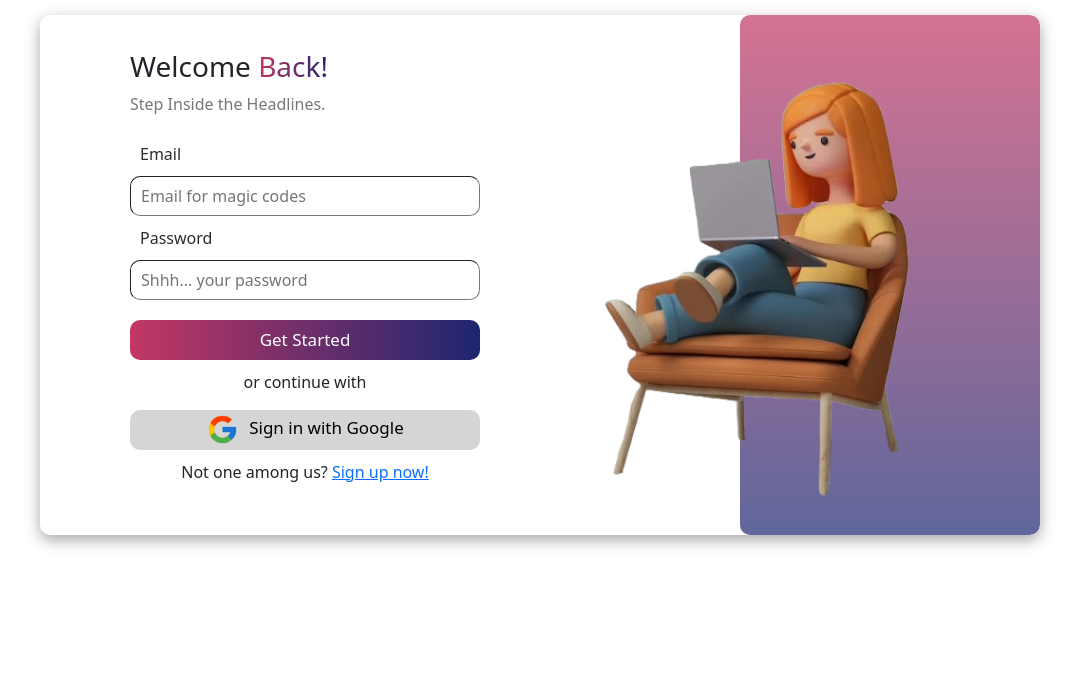
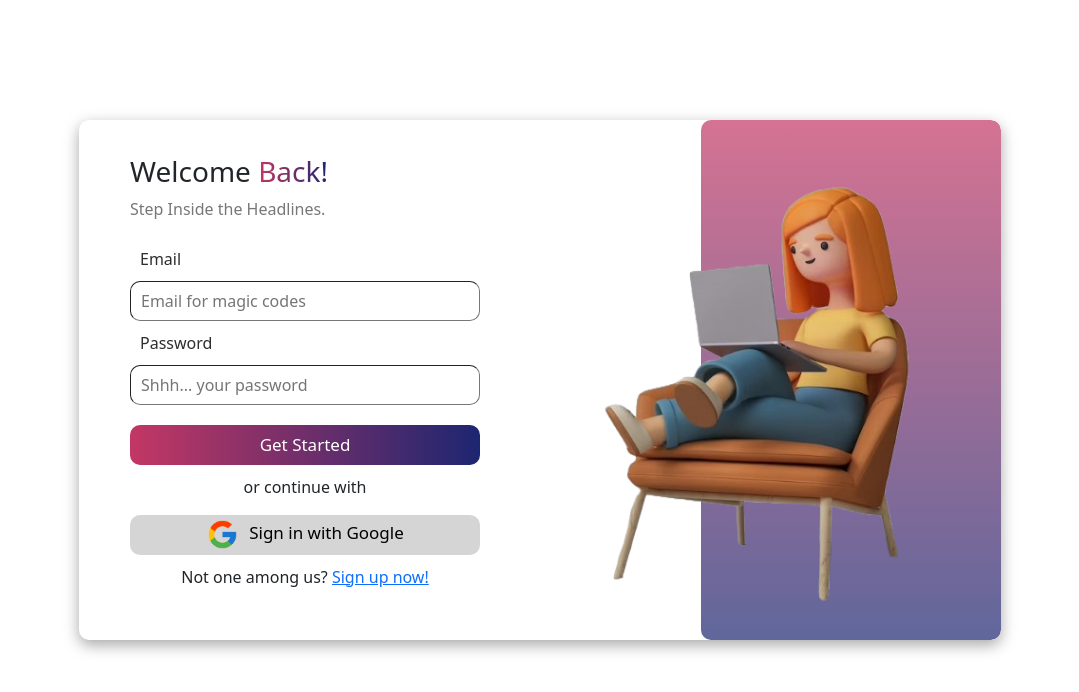
Before and after one commit to PoorneshPrahal/KEEP-YOURSELF-UPDATED-KYU-, a React (Create React App) app: page /login in a window 1536 px wide. Shown: the top 692 px of the page, without its empty margins (228-1307 px from the left). Built offline with nearby package versions, Linux system fonts and the light colour scheme.

Commit message:
Sena Front-end Changes

```diff
--- a/src/Components/Home/home.css
+++ b/src/Components/Home/home.css
@@ -268,12 +268,12 @@ line-height: normal;
     }
 }
 
-
-@media (min-width: 1400px) {
+/*
+@media (min-width: 1450px) {
     .card-1{
         width: 410px;
     }
     .card-2{
         width: 410px;
     }
-}
+} */
--- a/src/Components/Home/home.jsx
+++ b/src/Components/Home/home.jsx
@@ -357,7 +357,9 @@ export default function Home(props) {
           <div class="line"></div>
         </div>
       </div>
-      {flag && <Popup />}<ChatBot/>
+
+      <Popup />
+      <ChatBot/>
 
     </div>
   );
--- a/src/Components/Login/Login.css
+++ b/src/Components/Login/Login.css
@@ -92,3 +92,14 @@
     background: linear-gradient(180deg, rgba(195, 55, 100, 0.7), rgba(29, 38, 113, 0.7));
 
   }
+
+
+  @media(min-width : 1400px){
+
+    .login-container{
+      width: 60%;
+      margin: 0 auto;
+      margin-top: 120px;
+    }
+
+  }
--- a/src/Components/Requesting/Request.js
+++ b/src/Components/Requesting/Request.js
@@ -27,7 +27,7 @@ const Request = (props) => {
     if (props.query.length === 1) {
       axios
         .get(
-          `https://newsdata.io/api/1/news?apikey=pub_31170b992fcdf54dd4092860129f92ca3e1af&q=${props.query[0]}&size=3&language=en`
+          `https://newsdata.io/api/1/news?apikey=pub_13638e5d227e5c4d3b68974d6e3b7841a6174&q=${props.query[0]}&size=3&language=en`
         )
         .then((res) => {
           setTech(res.data.results);
@@ -40,7 +40,7 @@ const Request = (props) => {
     } else {
       axios
         .get(
-          `https://newsdata.io/api/1/news?apikey=pub_31170b992fcdf54dd4092860129f92ca3e1af&q=${props.query[0]},${props.query[1]},${props.query[2]}&size=3&language=en`
+          `https://newsdata.io/api/1/news?apikey=pub_13638e5d227e5c4d3b68974d6e3b7841a6174&q=${props.query[0]},${props.query[1]},${props.query[2]}&size=3&language=en`
         )
         .then((res) => {
           setTech(res.data.results);
@@ -75,7 +75,7 @@ const Request = (props) => {
                 <div class="card-body">
                   <div className="row">
                     <div className="col-10">
-                      <h5 class="card-title card2-title">
+                      <h5 class="card-title card2-title ">
                         <Link
                           to="/specific"
                           state={news}
@@ -98,10 +98,12 @@ const Request = (props) => {
                     <div className="col-2">
                       <img src={downloadImg} alt="" />
                     </div>
+                    <div className="col-2">
                     <Link to='/comments'>
                 <img src={chatImg} alt="" onClick={openPopUp}/>
 
                 </Link>
+                </div>
 
                     <div className="col-2">
                       <img src={viewImg} alt="" />
--- a/src/Components/Signup/Signup.js
+++ b/src/Components/Signup/Signup.js
@@ -3,8 +3,8 @@ import { createUserWithEmailAndPassword } from "firebase/auth";
 import "../Login/Login.css";
 import { auth, firestore } from "../../firebase";
 import { collection, addDoc } from "firebase/firestore";
-import signin from "../../images/login.jpg";
-import google from "../../images/google.jpg";
+import signin from "../../images/login.png";
+import google from "../../images/google.png";
 import { doc, setDoc } from 'firebase/firestore';
 import { useNavigate } from 'react-router-dom';
 
```
